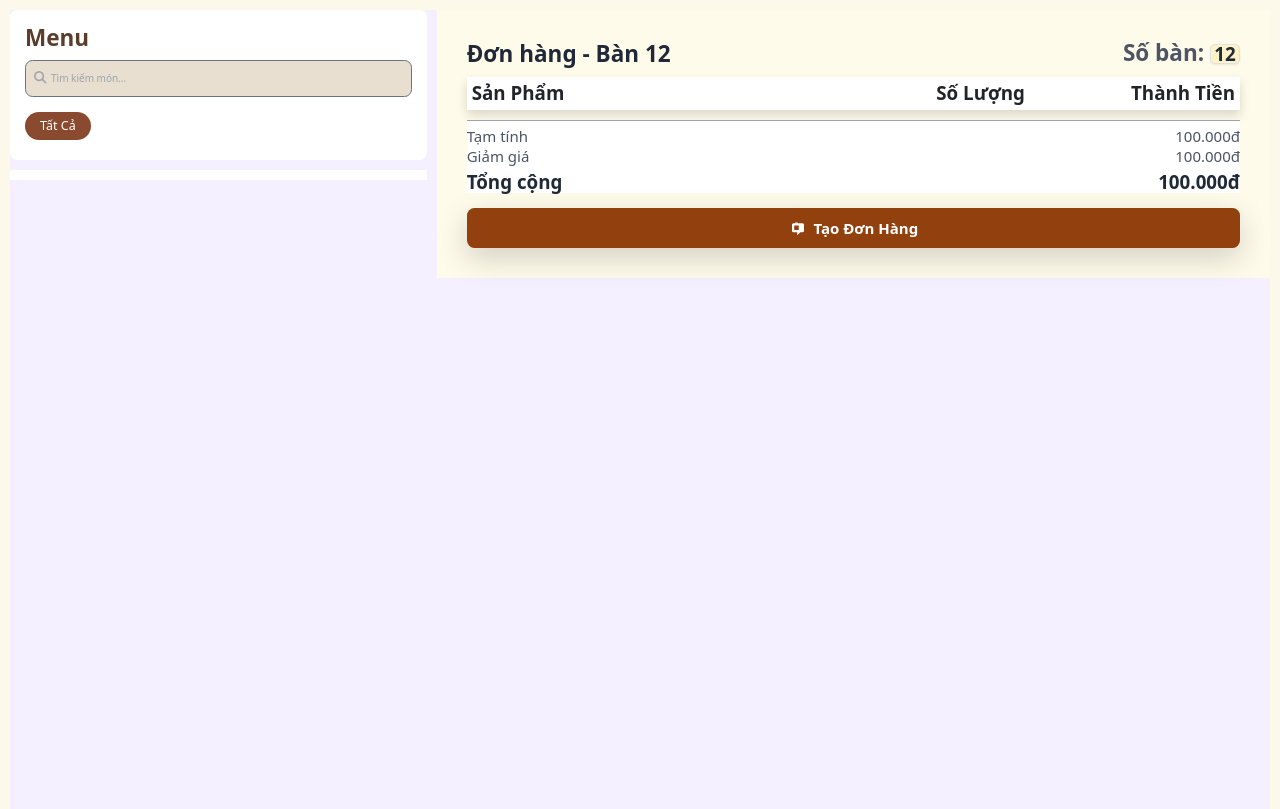
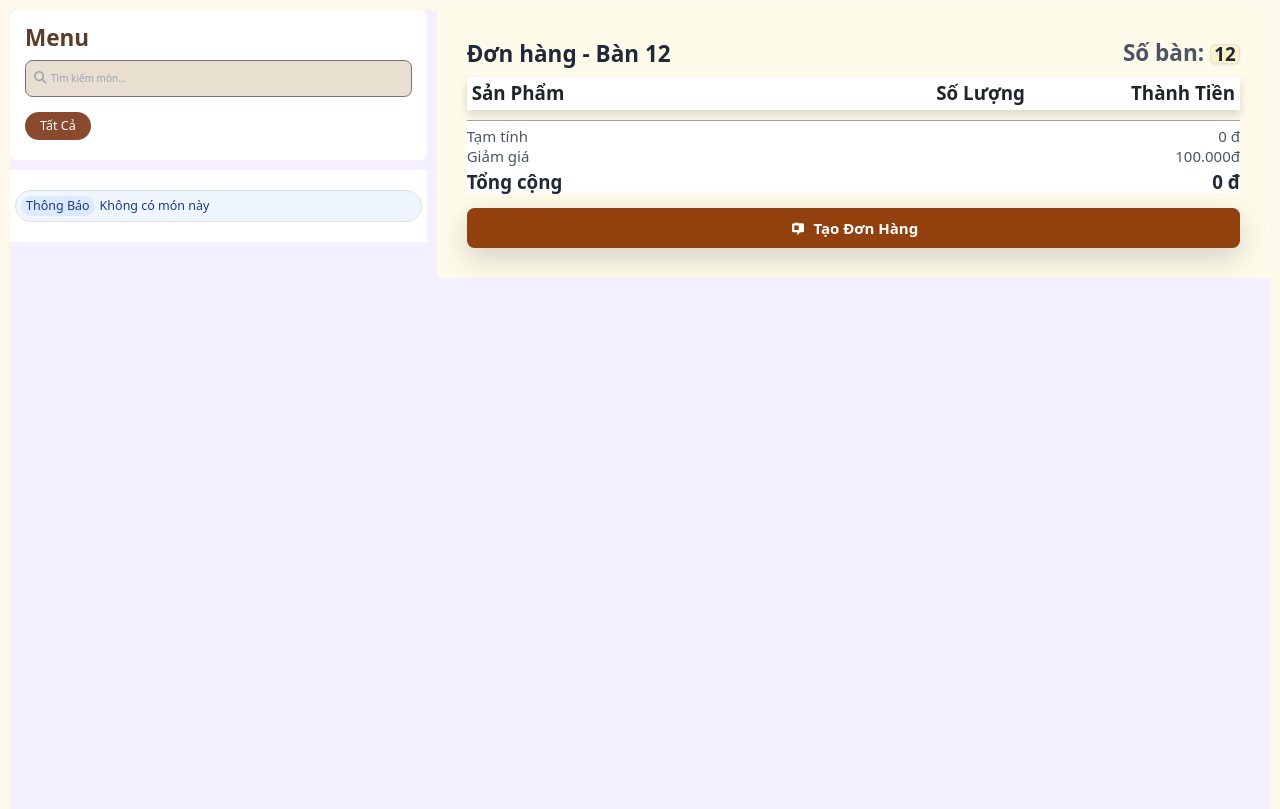
Before and after one commit to quekhoait/webcoffe_CNPM, a Flask app: page / in a window 1280 px wide. Shown: the part 90-899 px from the top of the page. Run offline with Flask 3, Linux system fonts and the light colour scheme; some libraries are stand-ins or nearby versions.

Commit message:
add to order process

```diff
--- a/eapp/controllers/StaffController.py
+++ b/eapp/controllers/StaffController.py
@@ -10,7 +10,9 @@ from eapp.dao import DishCategoryDAO, DishDAO
 def load_staff():
     category = DishCategoryDAO.list()
     dishes = DishDAO.list()
-    return render_template('/staff/staff.html', category=category,dishes=dishes)
+    order = session.get('order', {})
+    total = sum(item['quantity'] * item['price'] for item in order.values())
+    return render_template('/staff/staff.html', category=category,dishes=dishes, total=total)
 
 
 def addToOrder():
@@ -19,32 +21,38 @@ def addToOrder():
             id
             name
             price
-            quantity
+            bonus_quantity
     """
     order = session.get('order',{})
     data = request.json
     id = str(data.get('id'))
-    is_change_quantity = False
+    # is_change_quantity = False
+    bonus_quantity = int(data.get('bonus_quantity',1))
 
     if id in order:
-        order[id]['quantity'] += 1
-        is_change_quantity = True
+        order[id]['quantity'] += bonus_quantity
+        # is_change_quantity = True
+        print("OKK bro")
+
     else:
         order[id] = {
             "id": id,
             "name": data.get('name'),
             "price": data.get('price'),
-            "quantity": 1
+            "quantity": bonus_quantity
         }
 
     session['order'] = order
 
-
+    item_html = render_template('staff/order_item.html',dish=order[id])
+    total_price = sum(item['quantity']*item['price'] for item in order.values())
     return jsonify({
         "succes" : True,
-        "item" : order[id],
-        "total_quantity" : sum(i['quantity'] for i in order.values()),
-        "is_change_quantity" : is_change_quantity
+        "item_html" : item_html,
+        # "total_quantity" : sum(i['quantity'] for i in order.values()),
+        "total_price" : total_price,
+        'item' : order[id]
+        # "is_change_quantity" : is_change_quantity
     })
 
 
--- a/eapp/static/javascript/staff/invoice.js
+++ b/eapp/static/javascript/staff/invoice.js
@@ -11,70 +11,69 @@
 //     dish_category_id = Column(Integer, ForeignKey(DishCategory.id), nullable=False)
 // https://picsum.photos/seed/picsum/200/300
 
-function renderDish(dish) {
-    return `
-    <div class="dish-item w-full bg-white rounded-xl shadow-md p-2"
-    ondblclick="addToOrder(${ dish.id }, '${ dish.name }', ${ dish.price })"
-    >
-    <div class="flex overflow-hidden rounded-lg">
-        <img
-                src="${dish.image}"
-                class="w-full h-48 object-cover"
-        >
-    </div>
-        <div class="mt-3 px-1">
-            <p class="text-lg font-semibold text-gray-800">${dish.name}</p>
-            <p class="text-base text-gray-500">${dish.price}</p>
-        </div>
-    </div>
-    `;
-}
+// function renderDish(dish) {
+//     return `
+//     <div class="dish-item w-full bg-white rounded-xl shadow-md p-2"
+//     ondblclick="addToOrder(${ dish.id }, '${ dish.name }', ${ dish.price })"
+//     >
+//     <div class="flex overflow-hidden rounded-lg">
+//         <img
+//                 src="${dish.image}"
+//                 class="w-full h-48 object-cover"
+//         >
+//     </div>
+//         <div class="mt-3 px-1">
+//             <p class="text-lg font-semibold text-gray-800">${dish.name}</p>
+//             <p class="text-base text-gray-500">${dish.price}</p>
+//         </div>
+//     </div>
+//     `;
+// }
 
-function renderAlert(){
-   return `
-    <div id="alert-small-1" class="col-span-3 text-xl w-auto inline-flex items-center p-2 pe-3 mb-4 mt-4 text-fg-brand-strong rounded-full bg-brand-softer border border-brand-subtle" role="alert">
-        <span class="bg-brand-soft text-fg-brand-strong py-0.5 px-2 rounded-full">Thông Báo</span>
-        <div class="ms-2">
-            Không có món này
-        </div>
-    </div>
-    `
-}
+// function renderAlert(){
+//    return `
+//     <div id="alert-small-1" class="col-span-3 text-xl w-auto inline-flex items-center p-2 pe-3 mb-4 mt-4 text-fg-brand-strong rounded-full bg-brand-softer border border-brand-subtle" role="alert">
+//         <span class="bg-brand-soft text-fg-brand-strong py-0.5 px-2 rounded-full">Thông Báo</span>
+//         <div class="ms-2">
+//             Không có món này
+//         </div>
+//     </div>
+// //     `
+// // }
 
-function renderItem(data){
-    return `
-        <div class="text-2xl grid grid-cols-6 mt-3 p-2 items-center border-b border-gray-400">
-                <div class="col-span-3">
-                    <p class="font-semibold text-gray-800">${data.item.name}</p>
-                    <span class="text-xl text-gray-600">${data.item.price} đ</span>
-                </div>
+// function renderItem(data) {
+//     return `
+//         <div class="text-2xl grid grid-cols-6 mt-3 p-2 items-center border-b border-gray-400">
+//                 <div class="col-span-3">
+//                     <p class="font-semibold text-gray-800">${data.item.name}</p>
+//                     <span class="text-xl text-gray-600">${data.item.price} đ</span>
+//                 </div>
 
-                <div class="col-span-2 flex items-center justify-center">
-                    <button class="bg-gray-200 w-10 h-10 rounded-full flex justify-center items-center"><span
-                            class="text-xl">-</span>
-                    </button>
-                    <input type="text" value="${data.item.quantity}" id="item-quantity-input-${data.item.id}" "
-                        class="w-16 h-8 text-center font-semibold border-none focus:ring-0 bg-transparent text-gray-800 ">
-                    <button class="bg-gray-200 w-10 h-10 rounded-full flex justify-center items-center"><span>+</span>
-                    </button>
-                </div>
+//                 <div class="col-span-2 flex items-center justify-center">
+//                     <button class="bg-gray-200 w-10 h-10 rounded-full flex justify-center items-center"><span
+//                             class="text-xl">-</span>
+//                     </button>
+//                     <input type="text" value="${data.item.quantity}" id="item-quantity-input-${data.item.id}" "
+//                         class="w-16 h-8 text-center font-semibold border-none focus:ring-0 bg-transparent text-gray-800 ">
+//                     <button class="bg-gray-200 w-10 h-10 rounded-full flex justify-center items-center"><span>+</span>
+//                     </button>
+//                 </div>
 
-                <div class="col-span-1 text-right">
-                    <span>${data.item.price * data.total_quantity}đ</span>
-                    <button class="text-red-500 hover:text-red-700">
-                        <i class="fas fa-trash-alt"></i>
-                    </button>
-                </div>
-            </div>
-    `
-}
+//                 <div class="col-span-1 text-right">
+//                     <span>${data.item.price * data.total_quantity}đ</span>
+//                     <button class="text-red-500 hover:text-red-700">
+//                         <i class="fas fa-trash-alt"></i>
+//                     </button>
+//                 </div>
+//             </div>
+//     `
+// }
 
 // const dishCache = {}
 
 function loadDishes(params = {}) {
     const query = new URLSearchParams(params).toString();
     const dishList = document.getElementById('dish-list');
-    dishList.innerHTML = '';
 
     // if (dishCache[query]) {
     //     dishList.innerHTML = dishCache[query].map(renderDish).join('')
@@ -82,15 +81,17 @@ function loadDishes(params = {}) {
     // }
 
     fetch('/api/dish?' + query)
-        .then(res => res.json())
-        .then(data => {
-            if(Object.keys(data).length === 0){
-                console.log('empty');
-                dishList.innerHTML = renderAlert()
-                return;
-            }
+        .then(res => res.text())
+        .then(html => {
+            dishList.innerHTML = html
 
-            dishList.innerHTML = data.map(d => renderDish(d)).join('')
+            // if(Object.keys(data).length === 0){
+            //     console.log('empty');
+            //     dishList.innerHTML = renderAlert()
+            //     return;
+            // }
+
+            // dishList.innerHTML = data.map(d => renderDish(d)).join('')
             // data.forEach(d => container.innerHTML += renderDish(d));
         })
         .catch(err => console.error(err));
@@ -106,50 +107,59 @@ document.querySelectorAll('#category-list button').forEach(ele => {
     })
 })
 
-document.getElementById('search-input').addEventListener('change',(e) => {
-    loadDishes({'name':e.target.value})
+document.getElementById('search-input').addEventListener('change', (e) => {
+    loadDishes({ 'name': e.target.value })
 })
 
 // document.addEventListener('DOMContentLoaded', () => {
 //     loadDishes();
 // })
 
-function addToOrder(id, name, price){
+function addToOrder(id, name, price, bonusQuantity = 1) {
 
-    fetch('/api/order',{
-        method : 'post',
-        body : JSON.stringify({
-            "id" : id,
-            "name" : name,
-            "price" : price
+    fetch('/api/order', {
+        method: 'post',
+        body: JSON.stringify({
+            "id": id,
+            "name": name,
+            "price": price,
+            "bonus_quantity": bonusQuantity
+            // "quantity" : parseInt(input?.value ?? 1)
         }),
-        headers : {
-            "Content-Type" : "application/json"
+        headers: {
+            "Content-Type": "application/json"
         }
-    }).then(res => res.json()).then(data  => {
-        const input = document.getElementById(`item-quantity-input-${ data.item.id }`)
-        if(input && data.is_change_quantity){
-            input.value = data.item.quantity
-            return
+    }).then(res => res.json()).then(data => {
+
+        const dish = document.getElementById(`dish-${id}`)
+
+        if (dish) {
+            dish.querySelector('input').value = data.item.quantity
+            dish.querySelector(`#dish-price-${id}`).innerText = data.item.quantity * data.item.price + ' đ';
+        } else {
+
+            orderItem = document.querySelector('.list-order-item')
+            orderItem.insertAdjacentHTML('beforeend', data.item_html)
         }
-        orderItem = document.querySelector('.order-item')
-        orderItem.innerHTML += renderItem(data)
-        console.log(data);
 
+        console.log(document.getElementById("total-price"));
+
+        document.getElementById("total-price").innerText = data.total_price + ' đ';
+        document.getElementById("total-price-tmp").innerText = data.total_price + ' đ';
     })
 }
 
-function submitInvoice(){
+function submitInvoice() {
     fetch('/api/invoice', {
-        method : 'post',
-        body : {},
-        headers : {
-            'Content-Type' : 'application/json'
+        method: 'post',
+        body: {},
+        headers: {
+            'Content-Type': 'application/json'
         }
     }).then(res => res.json()).then(data => {
-        orderItem = document.querySelector('.order-item')
+        orderItem = document.querySelector('.list-order-item')
         orderItem.innerHTML = ""
-        location.reload()
+        // location.reload()
         alert("OKK")
     })
 }
--- a/eapp/templates/staff/create_order.html
+++ b/eapp/templates/staff/create_order.html
@@ -17,44 +17,20 @@
         </div>
 
         <!--        order -item-->
-        <div class="order-item">
+        <div class="list-order-item">
             {% if session['order'] %}
             {% for dish in session['order'].values() %}
-
-            <div class="text-2xl grid grid-cols-6 mt-3 p-2 items-center border-b border-gray-400">
-                <div class="col-span-3">
-                    <p class="font-semibold text-gray-800">{{ dish.name }}</p>
-                    <span class="text-xl text-gray-600">{{ dish.price }}</span>
-                </div>
-
-                <div class="col-span-2 flex items-center justify-center">
-                    <button class="bg-gray-200 w-10 h-10 rounded-full flex justify-center items-center"><span
-                            class="text-xl">-</span>
-                    </button>
-                    <input type="text" value="{{ dish.quantity }}" id="item-quantity-input-{{dish.id}}"
-                        class="w-16 h-8 text-center font-semibold border-none focus:ring-0 bg-transparent text-gray-800 ">
-                    <button class="bg-gray-200 w-10 h-10 rounded-full flex justify-center items-center"><span>+</span>
-                    </button>
-                </div>
-
-                <div class="col-span-1 text-right">
-                    <span>{{ dish.quantity * dish.price }}</span>
-                    <button class="text-red-500 hover:text-red-700">
-                        <i class="fas fa-trash-alt"></i>
-                    </button>
-                </div>
-            </div>
+                {% include 'staff/order_item.html' %}
             {% endfor %}
             {% endif %}
         </div>
 
+        <!--order bill-->
 
-
-        <!--order bill-->
         <div class="text-2xl bg-white pt-2 mt-3 border-t border-gray-400">
             <div class="flex justify-between text-gray-600">
                 <span>Tạm tính</span>
-                <span>100.000đ</span>
+                <span id="total-price-tmp">{{ total }} đ</span>
             </div>
 
             <div class="flex justify-between text-gray-600">
@@ -64,8 +40,9 @@
 
             <div class="flex justify-between  pt-2 text-3xl font-semibold text-gray-800">
                 <span>Tổng cộng</span>
-                <span>100.000đ</span>
+                <span id="total-price">{{ total }} đ</span>
             </div>
+
         </div>
 
         <!--        order button-->
--- a/eapp/templates/staff/dish_item.html
+++ b/eapp/templates/staff/dish_item.html
@@ -1,8 +1,10 @@
+{% if dishes %}
 {% for dish in dishes %}
-<div class="data-item w-full bg-white rounded-xl shadow-md p-2"
-ondblclick="addToOrder({{ dish.id }}, '{{ dish.name }}', {{ dish.price }})">
+<div class="data-item w-full bg-white rounded-xl shadow-md p-2
+            hover:shadow-xl hover:scale-105 hover:cursor-pointer transition-transform duration-200"
+     ondblclick="addToOrder({{ dish.id }}, '{{ dish.name }}', {{ dish.price }})">
     <div class="flex overflow-hidden rounded-lg">
-        <img src="https://picsum.photos/seed/picsum/200/300" class="w-full h-48 object-cover">
+        <img src="{{ dish.image }}" class="w-full h-48 object-cover">
     </div>
 
     <div class="mt-3 px-1">
@@ -11,3 +13,11 @@ ondblclick="addToOrder({{ dish.id }}, '{{ dish.name }}', {{ dish.price }})">
     </div>
 </div>
 {% endfor %}
+{% else %}
+<div id="alert-small-1" class="col-span-3 text-xl w-auto inline-flex items-center p-2 pe-3 mb-4 mt-4 text-fg-brand-strong rounded-full bg-brand-softer border border-brand-subtle" role="alert">
+    <span class="bg-brand-soft text-fg-brand-strong py-0.5 px-2 rounded-full">Thông Báo</span>
+    <div class="ms-2">
+        Không có món này
+    </div>
+</div>
+{% endif %}
```
Also changed, not shown: eapp/controllers/DishController.py (+9 -6 lines), eapp/templates/staff/order_item.html (added, +25 -0 lines), eapp/templates/staff/staff.html (indentation only).
